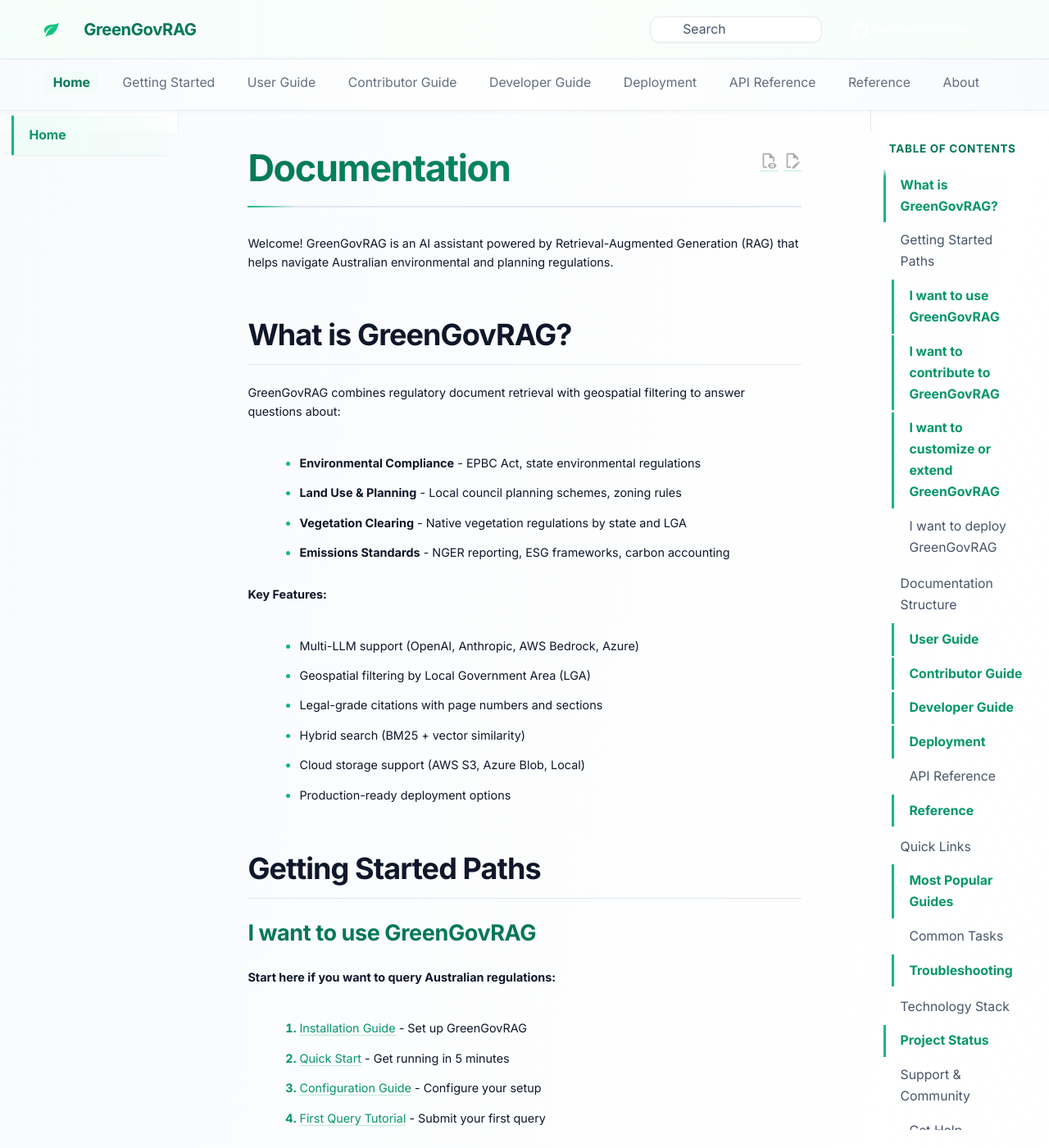
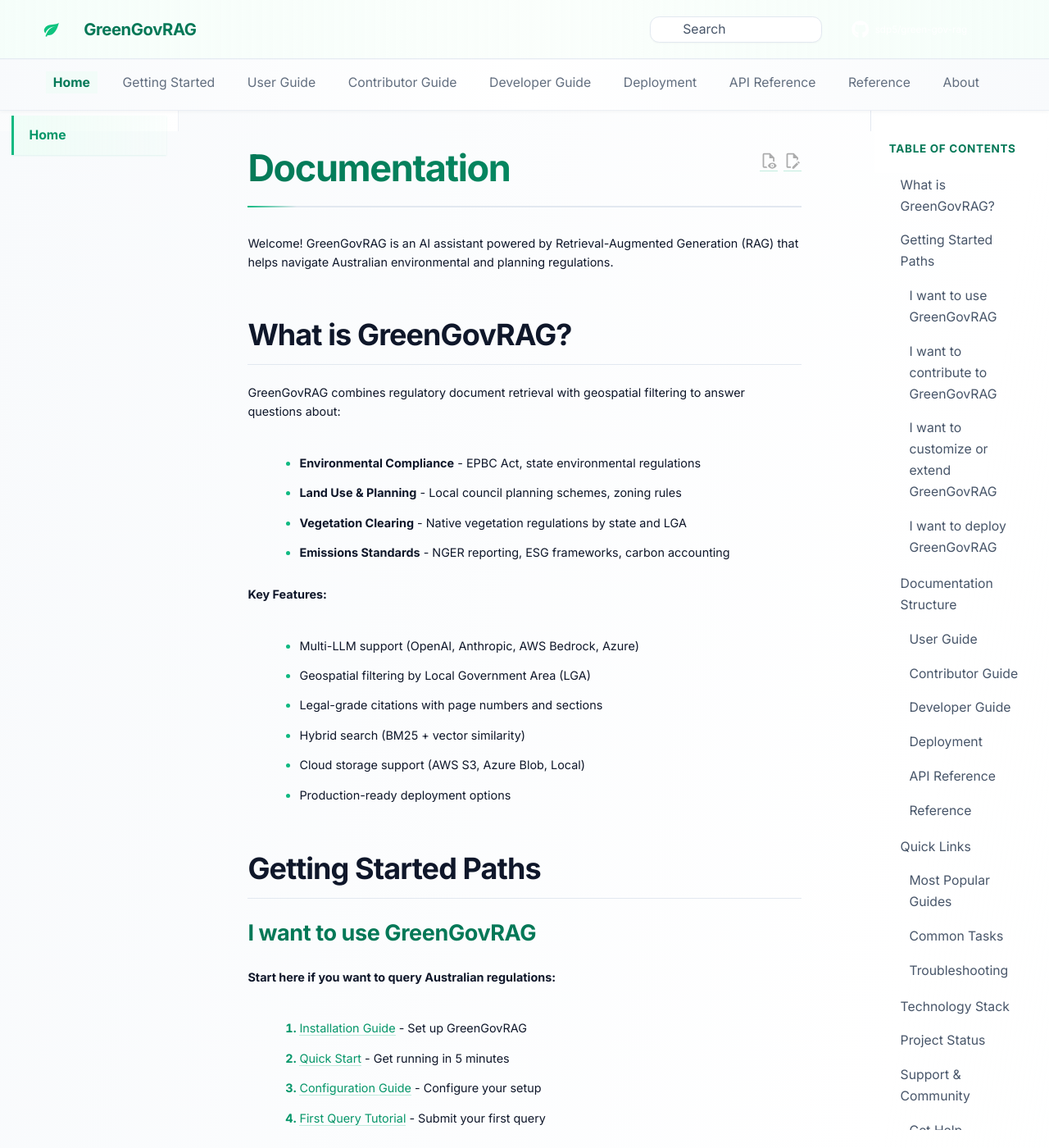
Before and after one commit to sdp5/green-gov-rag, an MkDocs documentation site: the page built from docs/docs_src/index.md, in a window 1280 px wide and 1400 px high. Shown: the whole window at 82% size. Built offline with MkDocs 1.6.1 and Material for MkDocs 9.7.7, drawn with Linux system fonts in a browser that asks for light colours; comment, search, counter and statistics services are not loaded; the version menu is left out.

Commit message:
more css adjusts for TOC, setting up docs as the deployment branch

```diff
--- a/docs/docs_src/javascripts/extra.js
+++ b/docs/docs_src/javascripts/extra.js
@@ -3,7 +3,7 @@
 // Fix for active menu items becoming invisible
 // This ensures active navigation items remain visible even after mouse leaves
 document.addEventListener('DOMContentLoaded', function() {
-  // Force active state on navigation items
+  // Force active state on navigation items (excluding right TOC sidebar)
   function maintainActiveStates() {
     // Fix active tabs (top navigation)
     const activeTabs = document.querySelectorAll('.md-tabs__link--active, .md-tabs__link[aria-current="page"]');
@@ -14,8 +14,8 @@ document.addEventListener('DOMContentLoaded', function() {
       tab.style.background = 'rgba(236, 253, 245, 0.5)';
     });
 
-    // Fix active sidebar navigation
-    const activeSidebarLinks = document.querySelectorAll('.md-nav__link--active, .md-nav__link[aria-current="page"]');
+    // Fix active left sidebar navigation only (exclude right TOC sidebar)
+    const activeSidebarLinks = document.querySelectorAll('.md-sidebar--primary .md-nav__link--active, .md-sidebar--primary .md-nav__link[aria-current="page"]');
     activeSidebarLinks.forEach(link => {
       link.style.color = '#059669'; // var(--green-dark)
       link.style.fontWeight = '600';
--- a/docs/docs_src/stylesheets/extra.css
+++ b/docs/docs_src/stylesheets/extra.css
@@ -762,17 +762,9 @@ body {
 }
 
 .md-nav--secondary .md-nav__link--active {
-  color: var(--green-dark) !important;
-  font-weight: 600 !important;
-  border-left-color: var(--green-primary) !important;
-  background: rgba(236, 253, 245, 0.3) !important;
-}
-
-/* Ensure TOC active state persists */
-.md-nav--secondary .md-nav__link--active:not(:hover) {
-  color: var(--green-dark) !important;
-  border-left-color: var(--green-primary) !important;
-  background: rgba(236, 253, 245, 0.3) !important;
+  color: var(--green-dark);
+  font-weight: 600;
+  border-left-color: var(--green-primary);
 }
 
 /* Content spacing - Professional readability */
@@ -867,18 +859,18 @@ body {
   background: rgba(236, 253, 245, 0.5) !important;
 }
 
-/* Force active sidebar nav items to remain visible */
-.md-nav__item--active > .md-nav__link,
-.md-nav__link[aria-current="page"],
-.md-nav__item .md-nav__link--active {
+/* Force active sidebar nav items to remain visible (left sidebar only) */
+.md-sidebar--primary .md-nav__item--active > .md-nav__link,
+.md-sidebar--primary .md-nav__link[aria-current="page"],
+.md-sidebar--primary .md-nav__item .md-nav__link--active {
   color: var(--green-dark) !important;
   font-weight: 600 !important;
   background: linear-gradient(90deg, rgba(236, 253, 245, 0.8) 0%, rgba(236, 253, 245, 0.2) 100%) !important;
   border-left-color: var(--green-primary) !important;
 }
 
-/* Increase specificity for Material theme overrides */
-html .md-nav__item--active > .md-nav__link[data-md-state="blur"],
+/* Increase specificity for Material theme overrides (exclude right sidebar) */
+html .md-sidebar--primary .md-nav__item--active > .md-nav__link[data-md-state="blur"],
 html .md-tabs__item--active .md-tabs__link[data-md-state="blur"] {
   color: var(--green-dark) !important;
   opacity: 1 !important;
```
Also changed, not shown: 1 other file.
